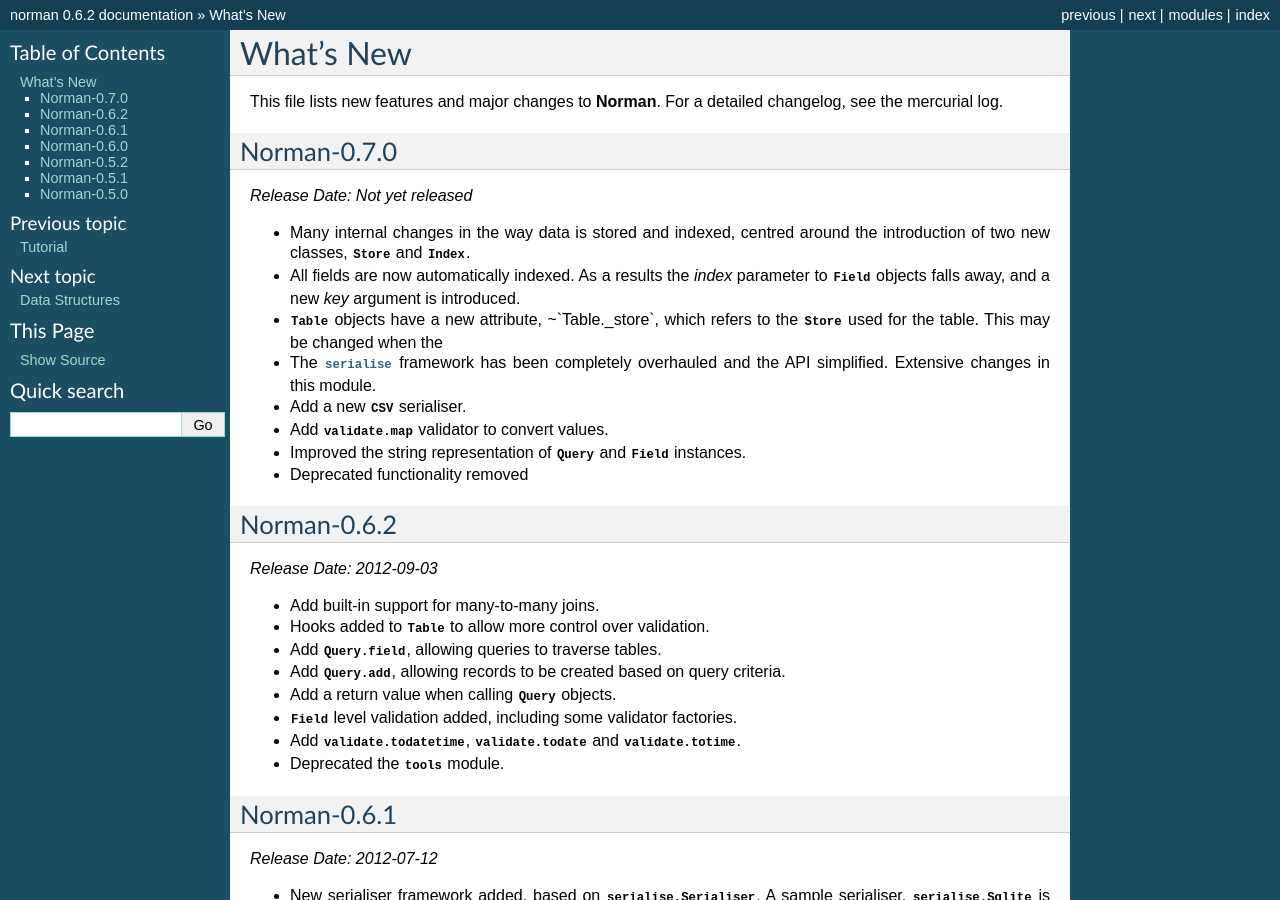
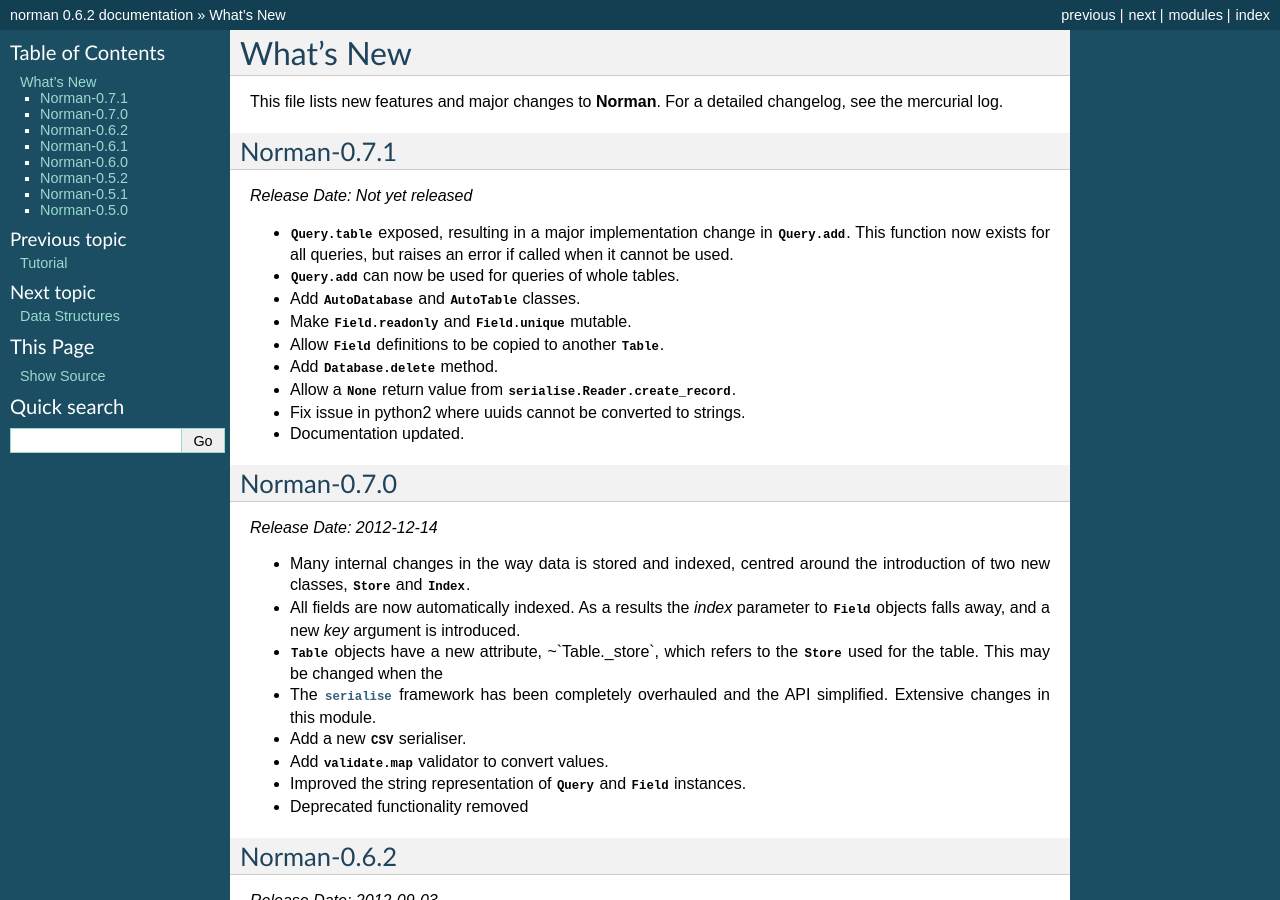
Before and after one commit to aquavitae/norman, a Sphinx documentation site: the page built from doc/source/changes.rst, in a window 1280 px wide and 900 px high. Built offline with Sphinx 7.4.7, drawn with Linux system fonts in a browser that asks for light colours.

Commit message:
Update documentation

```diff
--- a/doc/source/changes.rst
+++ b/doc/source/changes.rst
@@ -8,10 +8,28 @@ This file lists new features and major changes to **Norman**.  For a detailed
 changelog, see the mercurial log.
 
 
+Norman-0.7.1
+------------
+
+*Release Date: Not yet released*
+
+-   `Query.table` exposed, resulting in a major implementation change in
+    `Query.add`.  This function now exists for all queries, but raises
+    an error if called when it cannot be used.
+-   `Query.add` can now be used for queries of whole tables.
+-   Add `AutoDatabase` and `AutoTable` classes.
+-   Make `Field.readonly` and `Field.unique` mutable.
+-   Allow `Field` definitions to be copied to another `Table`.
+-   Add `Database.delete` method.
+-   Allow a `None` return value from `serialise.Reader.create_record`.
+-   Fix issue in python2 where uuids cannot be converted to strings.
+-   Documentation updated.
+
+
 Norman-0.7.0
 ------------
 
-*Release Date: Not yet released*
+*Release Date: 2012-12-14*
 
 -   Many internal changes in the way data is stored and indexed, centred
     around the introduction of two new classes, `Store` and `Index`.
```
Also changed, not shown: CHANGES.txt (+19 -2 lines), 1 other file.
